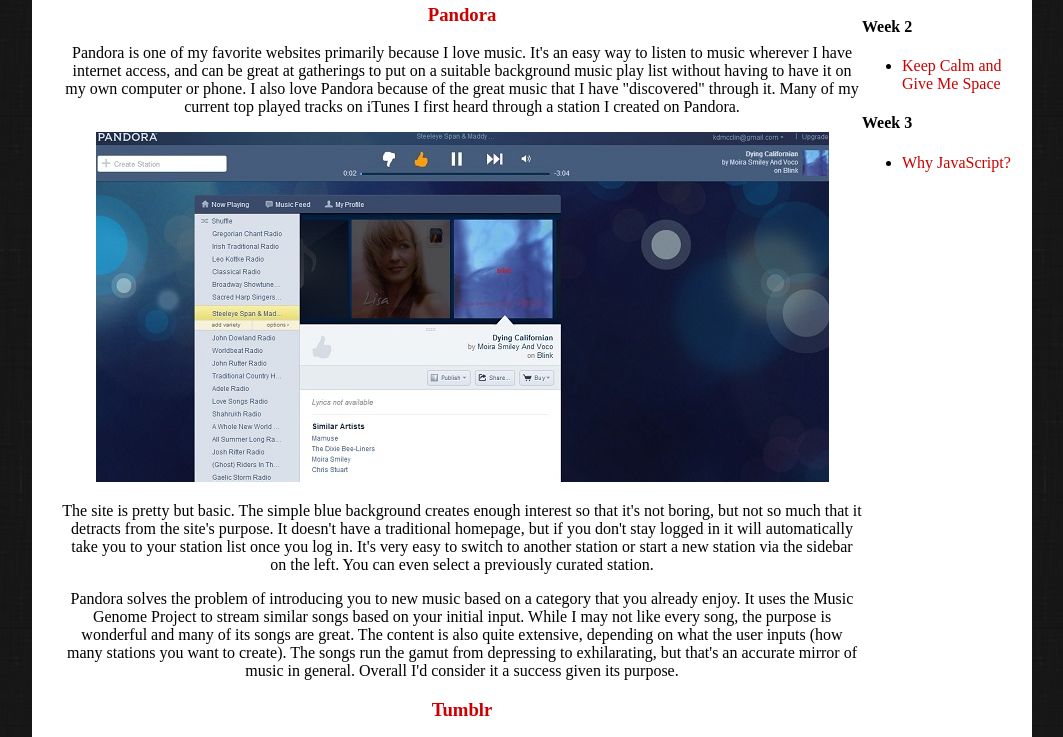
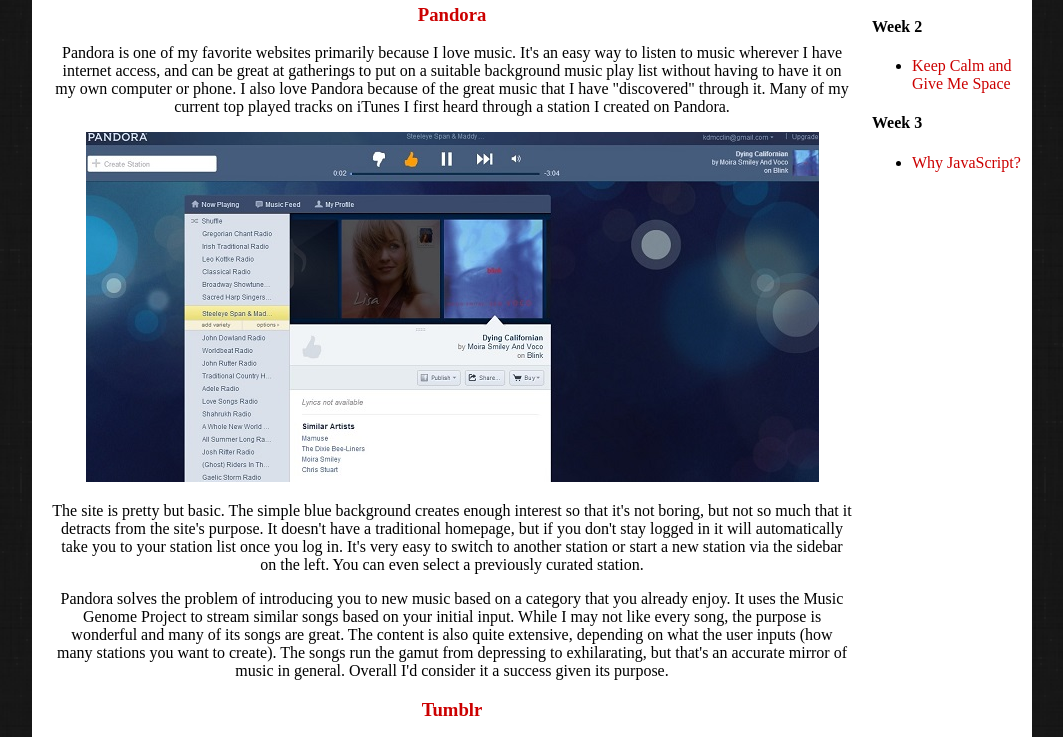
Before and after one commit to kdmcclin/kdmcclin.github.io, a plain HTML site: page blog-posts/week1_technical.html in a window 1280 px wide. Shown: the part 237-974 px from the top of the page, without its empty margins (108-1171 px from the left). Drawn offline with Linux system fonts and the light colour scheme.

```diff
--- a/unit1_projects/stylesheets/blogtemplate.css
+++ b/unit1_projects/stylesheets/blogtemplate.css
@@ -64,7 +64,7 @@
 #content{
 	float: left;
 	width: 800px;
-	padding: 30px 0 0 30px;
+	padding: 30px 20px 0 20px;
 	margin: 0 200 20 30;
 	text-align: center;
 }
@@ -76,7 +76,7 @@
 #aside{
 	float: left;
 	width: 150px;
-	padding: 20px 0;
+	padding: 20px 0 0 0;
 	margin: 0 0 0 0;
 	display: inline;
 }
```
Also changed, not shown: blog-posts/week1_cultural.html (+1 -1 lines).
